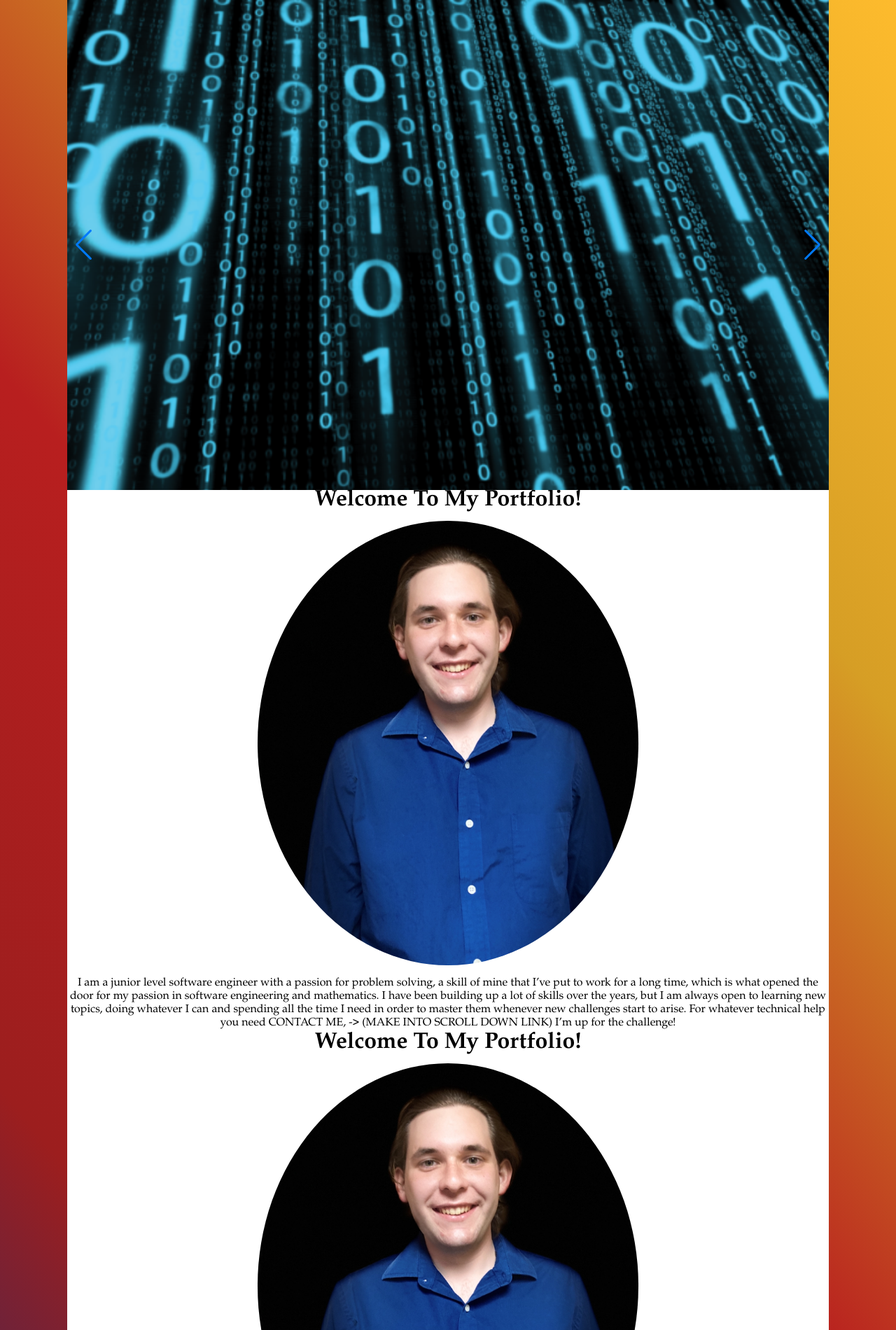
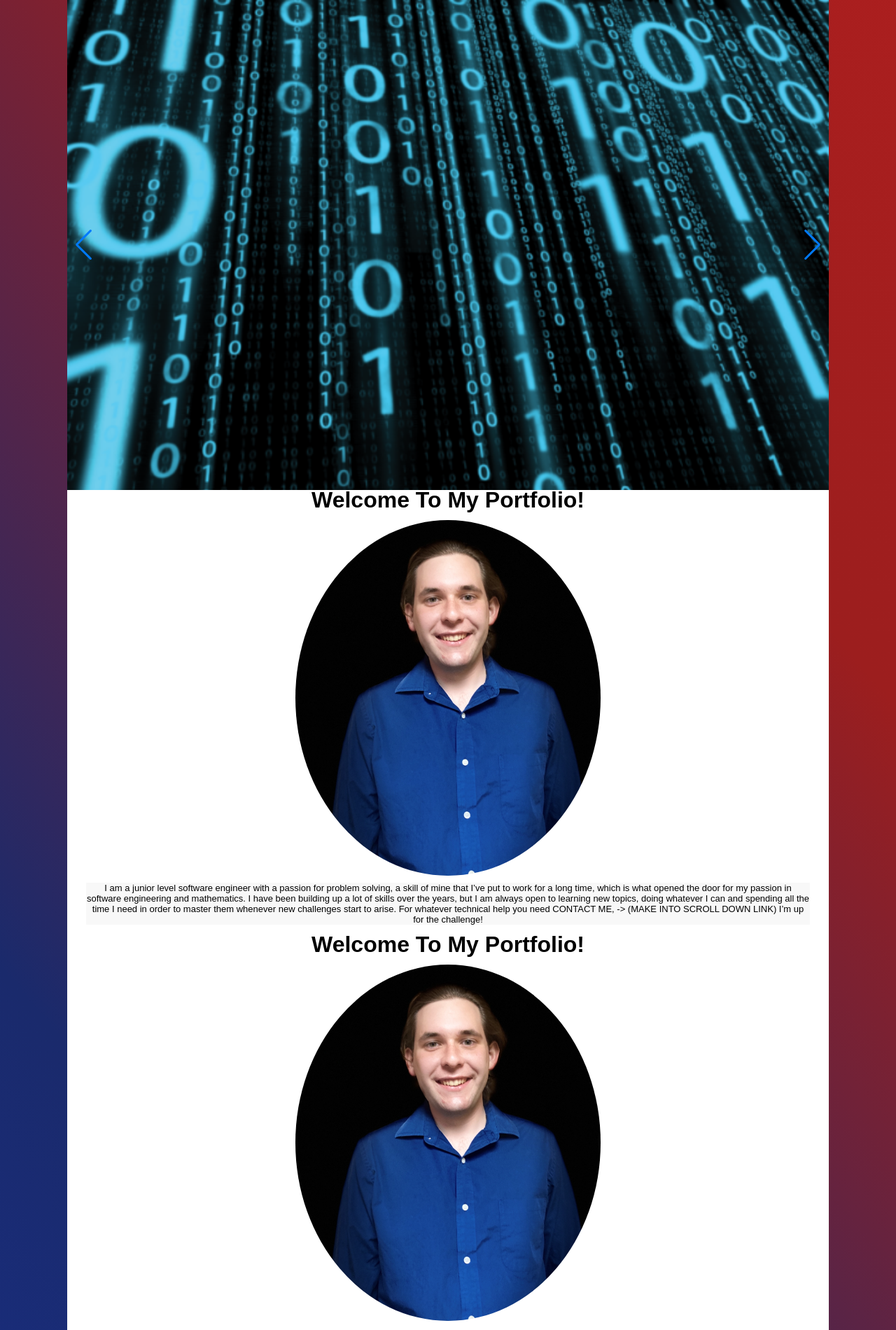
Before and after one commit to jkrejci1/new-portfolio, a Node server app: page / in a window 1280 px wide. Shown: the part 200-2100 px from the top of the page at 70% size. Run offline with Node 20, Linux system fonts and the light colour scheme.

Commit message:
Adding more text and formatting.

```diff
--- a/public/home.css
+++ b/public/home.css
@@ -23,6 +23,7 @@
 
 body {
     position: relative;
+    background-image: var(--gradient);
     /*Creating bottom padding so there's no overlap with the footer with body content*/
     /*padding-bottom: 100px;*/ /*Make sure this is equal to the height of the footer WILL CHANGE LATER*/
     /*Need to set proper min height to where the footer is always at bottom*/
@@ -31,10 +32,6 @@
     padding: 0px;
     background-size: 400%;
     animation: bg-animation 200s infinite alternate;
-}
-
-main {
-    background-image: var(--gradient);
 }
 
 /*Background animation*/
@@ -78,7 +75,7 @@
 
 /*Box for the welcome message*/
 .box {
-    font-family: Garamond, serif;
+    font-family: Arial, Helvetica, sans-serif;
     background-color: white;
     width: 85%;
     text-align: center;
@@ -86,16 +83,32 @@
     overflow: wrap;
 }
 
+/*The first flexbox containing the intro*/
+#intro-box {
+    align-items: center;
+    justify-content: center;
+    display: flex;
+    flex-direction: column;
+}
+
 /*Paragraph in welcome message box*/
-#paragraph-box {
-    font-family: Garamond, serif;
+#paragraph-intro {
     color: black;
-    font-size: 1rem;
+    font-weight: lighter;
+    font-size: small;
+    /*font-size: 1rem;*/
+}
+
+.box-paragraph {
+    background-color: rgb(248, 248, 248);
+    width: 95%;
+    align-self: center;
+    margin-bottom: 10px;
 }
 
 /*Picture of me in the wlecome message*/
 .jack-profile {
-    width: 50%;
+    width: 40%;
     padding-top: 10px;
     padding-bottom: 10px;
     border-radius: 50%;
--- a/views/index.ejs
+++ b/views/index.ejs
@@ -23,7 +23,7 @@
 
         <!--Insert the header using ejs-->
         <%- include('partials/header'); -%>
-        <main>
+
         <!-- Slider main container -->
         <div class="swiper">
             <!-- Additional required wrapper -->
@@ -47,10 +47,11 @@
         <div class="container">
 
             <!--First box with welcome message and image of me-->
-                <div class="box">
+            <div class="box" id="intro-box">
                 <h1>Welcome To My Portfolio!</h1>
                 <img class="jack-profile" src="images/jack-profile.png">
-                    <p id="paragraph-box">I am a junior level software engineer with a passion for problem solving, a skill
+                <div class="box-paragraph">
+                    <p id="paragraph-intro">I am a junior level software engineer with a passion for problem solving, a skill
                         of mine that I’ve put to work for a long time, which is what opened the door
                         for my passion in software engineering and mathematics. I have been building
                         up a lot of skills over the years, but I am always open to learning new topics,
@@ -58,6 +59,7 @@
                         whenever new challenges start to arise. For whatever technical help you need
                         CONTACT ME, -> (MAKE INTO SCROLL DOWN LINK) I’m up for the challenge!
                     </p>
+                </div>
             </div>
 
             <!--Box showcasing programming languages I have experience with-->
@@ -82,7 +84,7 @@
             </div>
 
         </div>
-        </main>
+
         <!--Insert the footer using ejs FOOTER WASNT SHOWING BEFORE BECAUSE THE CONTAINER ABOVE WASNT GOING PAST ONE PAGE CHECK FOR THAT IF IT HAPPENS AGAIN!!-->
         <%- include('partials/footer'); -%>
 
```
Lines whose indentation alone changed are shown as unchanged.
